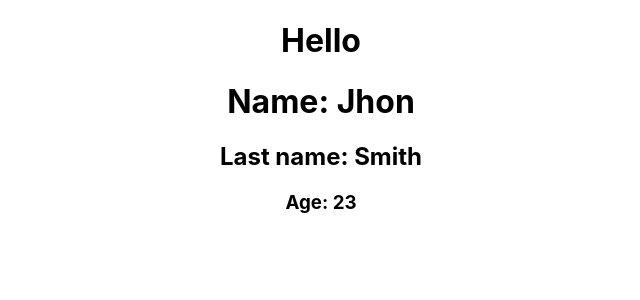
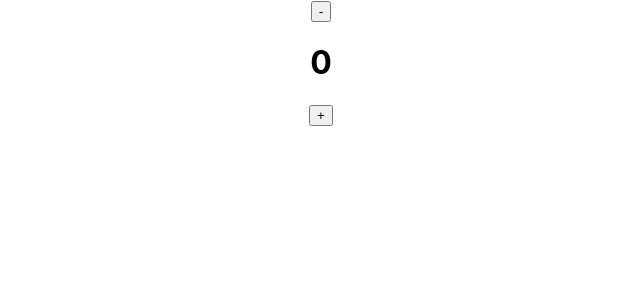
Before and after one commit to mmhanda/Movies-Rating, a React (Create React App) app: page / in a window 1280 px wide. Shown: the top 300 px of the page, without its empty margins (319-959 px from the left). Built offline with nearby package versions, Linux system fonts and the light colour scheme.

Commit message:
make small usestate counter

```diff
--- a/src/App.js
+++ b/src/App.js
@@ -1,28 +1,13 @@
 import './App.css';
-
-const Person = (props) => {
-  return (
-    <>
-      <h1>Name: {props.name}</h1>
-      <h2>Last name: Smith</h2>
-      <h3>Age: {props.age}</h3>
-    </>
-  )
-}
+import {useState} from 'react';
 
 const App = () => {
-  const name = "Jhon";
-  const age =23
+  const [counter, setCounter] = useState(0);
   return (
     <div className="App">
-    <h1>{ "Hello" }</h1>
-    {name ?
-      (<>
-          <Person name={name} age={age} />
-      </>):
-      (<>
-        <h2>No name provided</h2>
-      </>)}
+    <button onClick={() => {setCounter((prevcount) => prevcount - 1)}}>-</button>
+      <h1>{counter}</h1>
+    <button onClick={() => {setCounter((prevcount) => prevcount + 1)}}>+</button>
     </div>
   );
 }
```
